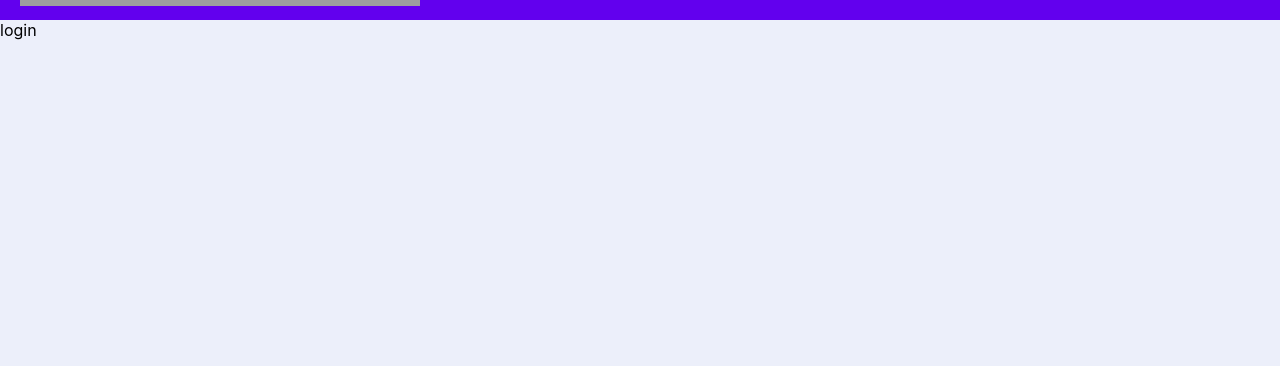
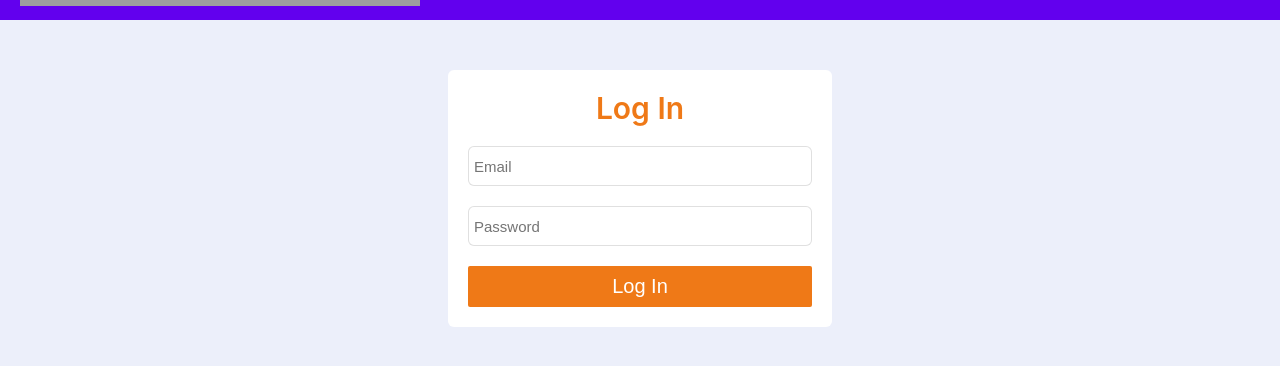
Before and after one commit to deep-bansal/social-website-react, a React (Create React App) app: page /login in a window 1280 px wide. Shown: the part 304-670 px from the top of the page. Built offline with nearby package versions, Linux system fonts and the light colour scheme; no server answers; grey boxes are pictures that could not be loaded.

Commit message:
add login uncontrolled components

```diff
--- a/src/components/App.js
+++ b/src/components/App.js
@@ -3,9 +3,8 @@
 import { BrowserRouter as Router, Route, Switch } from 'react-router-dom';
 import PropTypes from 'prop-types';
 import { fetchPosts } from '../actions/posts.js';
-import { Navbar, Home, PostsList, Page404 } from './';
+import { Navbar, Home, PostsList, Page404, Login } from './';
 
-const Login = () => <div>login</div>;
 const SignUp = () => <div>SignUp</div>;
 
 class App extends React.Component {
--- /dev/null
+++ b/src/components/Login.js
@@ -0,0 +1,42 @@
+import React, { Component } from 'react';
+
+class Login extends Component {
+  constructor(props) {
+    super(props);
+    this.emailInputRef = React.createRef();
+    this.passwordInputRef = React.createRef();
+  }
+  handleFromSubmit = (e) => {
+    e.preventDefault();
+    console.log('this.emailInputRef', this.emailInputRef);
+    console.log('this.passwordInputRef', this.passwordInputRef);
+  };
+  render() {
+    return (
+      <form className="login-form">
+        <span className="login-signup-header">Log In</span>
+        <div className="field">
+          <input
+            type="email"
+            placeholder="Email"
+            required
+            ref={this.emailInputRef}
+          />
+        </div>
+        <div className="field">
+          <input
+            type="password"
+            placeholder="Password"
+            required
+            ref={this.passwordInputRef}
+          />
+        </div>
+        <div className="field">
+          <button onClick={this.handleFromSubmit}>Log In</button>
+        </div>
+      </form>
+    );
+  }
+}
+
+export default Login;
--- a/src/components/index.js
+++ b/src/components/index.js
@@ -3,5 +3,6 @@
 import Navbar from './Navbar';
 import Home from './Home';
 import Page404 from './Page404';
+import Login from './Login';
 
-export { PostsList, App, Navbar, Home, Page404 };
+export { PostsList, App, Navbar, Home, Page404, Login };
```
Also changed, not shown: 1 other file (tests, documents, lock files or other folders).
